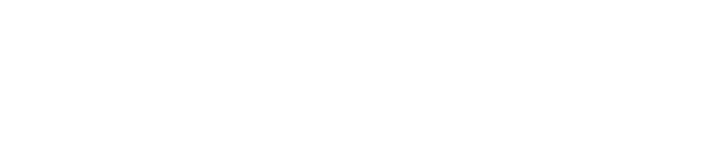
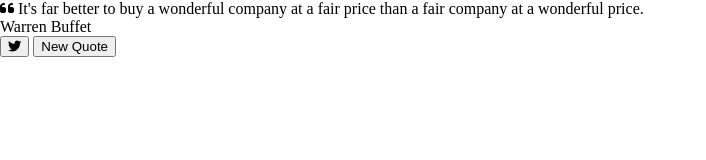
Before and after one commit to msemedo2/Quote-Generator, a plain HTML site: page index.html in a window 1280 px wide. Shown: the whole page, without its empty margins (0-706 px from the left). Drawn offline with Linux system fonts and the light colour scheme.

Commit message:
Update html file

```diff
--- a/index.html
+++ b/index.html
@@ -13,7 +13,33 @@
 </head>
 
 <body>
+  <div class="quote-container" id="quote-container">
 
+    <!-- Quote -->
+    <div class="quote-text">
+      <i class="fas fa-quote-left"></i>
+      <span id="quote">
+        It's far better to buy a wonderful company at a fair price than a fair company at a wonderful
+        price.
+      </span>
+
+      <!-- Author -->
+      <div class="quote-author">
+        <span id="author">Warren Buffet</span>
+      </div>
+
+      <!-- Buttons -->
+      <div class="button-container">
+        <button class="twitter-button" id="twitter" title="Tweet This!">
+          <i class="fab fa-twitter"></i>
+        </button>
+        <button id="new-quote">New Quote</button>
+      </div>
+
+    </div>
+  </div>
+
+  <!-- Script -->
   <script src="/scripts.js"></script>
 </body>
 
```
